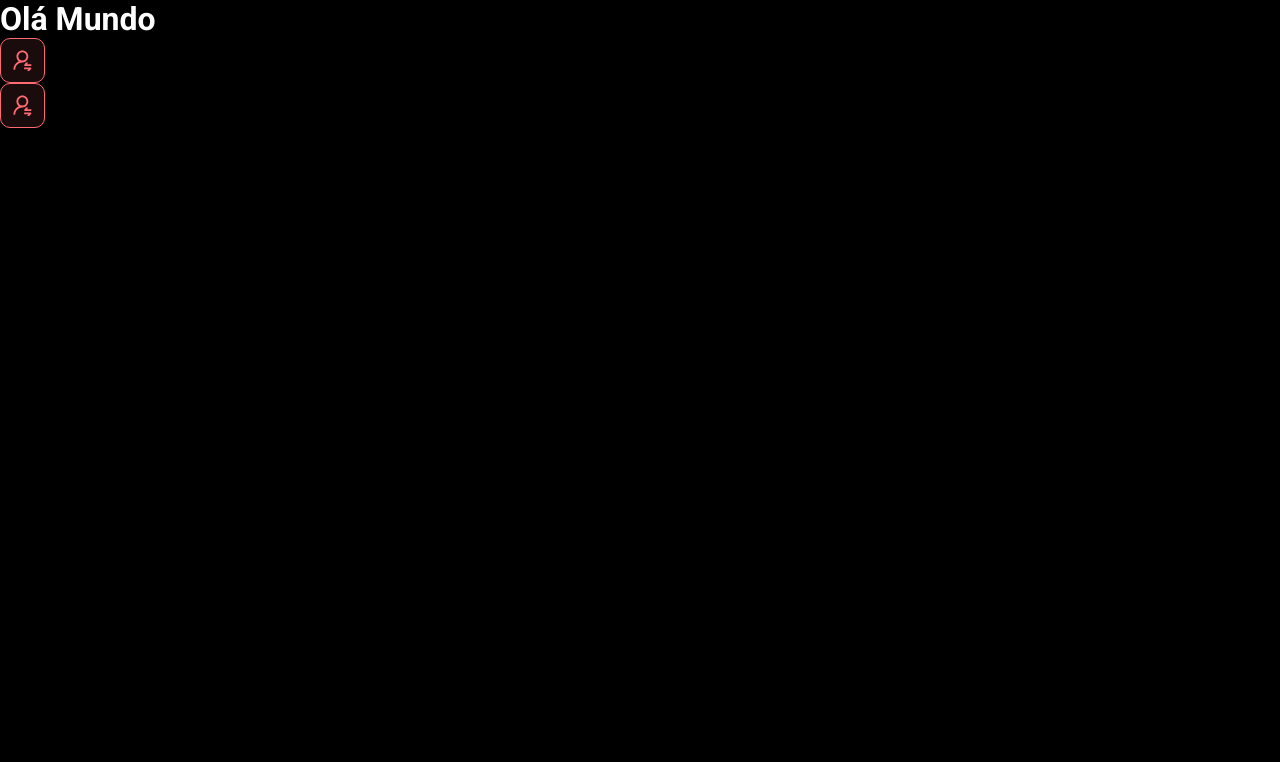
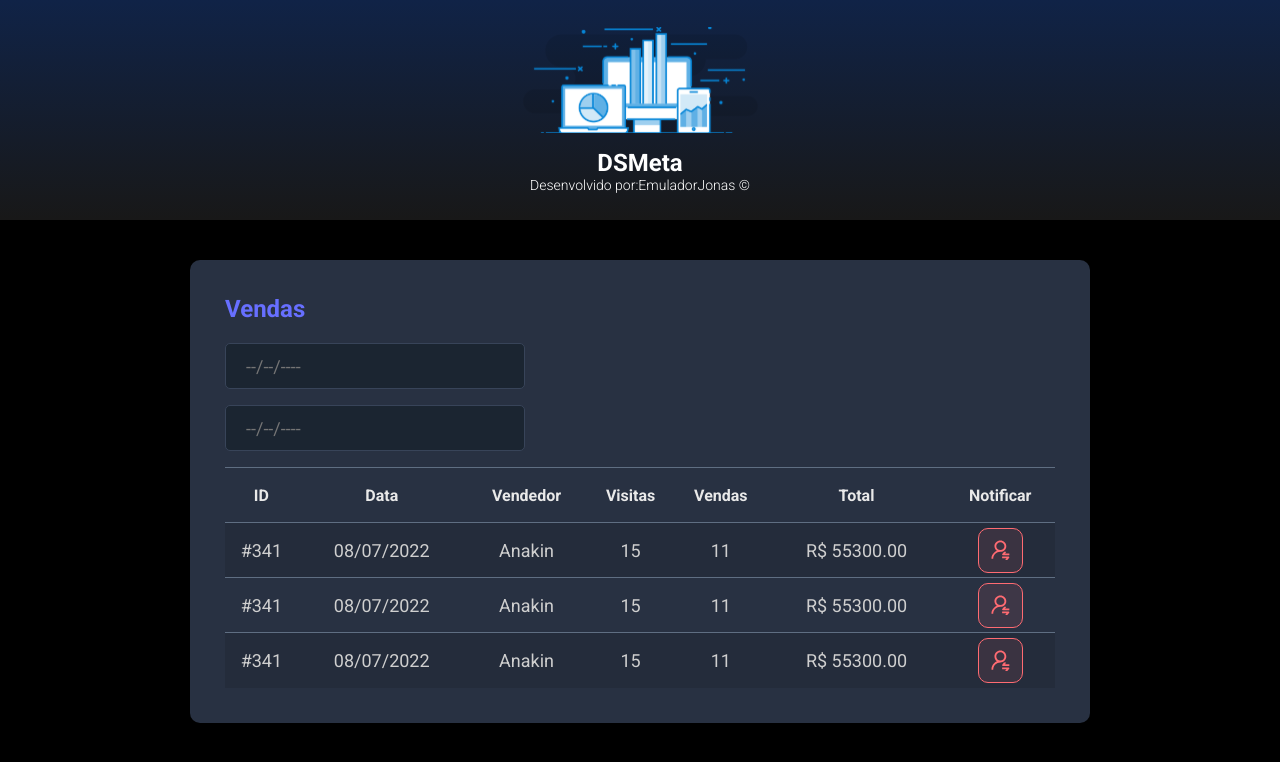
Before and after one commit to EmuladorJonas/Spring-React-Front-Back, a React (Vite) app in the folder frontend/: page / in a window 1280 px wide. Shown: the top 762 px of the page. Built offline with nearby package versions, Linux system fonts and the light colour scheme.

Commit message:
Other Components

```diff
--- a/frontend/src/App.tsx
+++ b/frontend/src/App.tsx
@@ -1,12 +1,18 @@
-import NotificationButton from "./components/NotificationButton"
+import Header from "./components/Header"
+import SalesCard from "./components/SalesCard"
 
 function App() {
   return (
     <>
-      <h1>Olá Mundo</h1>
+      <Header />
 
-      <NotificationButton></NotificationButton>
-      <NotificationButton></NotificationButton>
+      <main>
+        <section id="vendas">
+          <div className="controle_de_largura">
+            <SalesCard />
+          </div>
+        </section>
+      </main>
     </>
   )
 }
--- /dev/null
+++ b/frontend/src/components/Header/index.tsx
@@ -0,0 +1,21 @@
+import logo from '../../assets/img/logo.svg'
+import './styles.css'
+
+function Header() {
+    return (
+        <header>
+
+            <div className="logo_container">
+                <img src={logo} alt="DSMeta"/>
+                    <h1>DSMeta</h1>
+                    <p>
+                        Desenvolvido por:
+                        <a href="https://github.com/EmuladorJonas">EmuladorJonas &copy;</a>
+                    </p>
+            </div>
+
+        </header>
+    )
+}
+
+export default Header
--- /dev/null
+++ b/frontend/src/components/Header/styles.css
@@ -0,0 +1,27 @@
+header {
+    height: 220px;
+    background: linear-gradient(180deg, #102347 0%, #181818 100%);
+    display: flex;
+    align-items: center;
+    justify-content: center;
+}
+
+.logo_container {
+    display: flex;
+    flex-direction: column;
+    align-items: center;
+}
+
+.logo_container img {
+    width: 235px;
+}
+
+.logo_container h1 {
+    margin-top: 15px;
+    font-size: 24px;
+}
+
+.logo_container p {
+    font-size: 14px;
+    font-weight: 300;
+}
--- /dev/null
+++ b/frontend/src/components/SalesCard/index.tsx
@@ -0,0 +1,83 @@
+import NotificationButton from "../NotificationButton"
+import "./styles.css"
+
+function SalesCard() {
+  return (
+    <div className="cartão">
+      <h2>Vendas</h2>
+
+      <div>
+        <div className="container_da_entrada">
+          <input className="entrada" type="text" placeholder="--/--/----" />
+        </div>
+
+        <div className="container_da_entrada">
+          <input className="entrada" type="text" placeholder="--/--/----" />
+        </div>
+      </div>
+
+      <div>
+        <table className="tabela_de_vendas">
+          <thead>
+            <tr>
+              <th className="aparecer_992">ID</th>
+              <th className="aparecer_576">Data</th>
+              <th >Vendedor</th>
+              <th className="aparecer_992">Visitas</th>
+              <th className="aparecer_992">Vendas</th>
+              <th>Total</th>
+              <th>Notificar</th>
+            </tr>
+          </thead>
+
+          <tbody>
+            <tr>
+              <td className="aparecer_992">#341</td>
+              <td className="aparecer_576">08/07/2022</td>
+              <td>Anakin</td>
+              <td className="aparecer_992">15</td>
+              <td className="aparecer_992">11</td>
+              <td>R$ 55300.00</td>
+              <td>
+                <div className="btn_not_container">
+                  <NotificationButton />
+                </div>
+              </td>
+            </tr>
+
+            <tr>
+              <td className="aparecer_992">#341</td>
+              <td className="aparecer_576">08/07/2022</td>
+              <td>Anakin</td>
+              <td className="aparecer_992">15</td>
+              <td className="aparecer_992">11</td>
+              <td>R$ 55300.00</td>
+              <td>
+                <div className="btn_not_container">
+                  <NotificationButton />
+                </div>
+              </td>
+            </tr>
+
+            <tr>
+              <td className="aparecer_992">#341</td>
+              <td className="aparecer_576">08/07/2022</td>
+              <td>Anakin</td>
+              <td className="aparecer_992">15</td>
+              <td className="aparecer_992">11</td>
+              <td>R$ 55300.00</td>
+              <td>
+                <div className="btn_not_container">
+                  <NotificationButton />
+                </div>
+              </td>
+            </tr>
+          </tbody>
+        </table>
+      </div>
+    </div>
+
+  )
+}
+
+export default SalesCard
--- /dev/null
+++ b/frontend/src/components/SalesCard/styles.css
@@ -0,0 +1,98 @@
+.cartão {
+    background-color: #283142;
+    border-radius: 10px;
+    padding: 30px 10px;
+}
+
+.cartão h2 {
+    font-family: 'Roboto', sans-serif;
+    color: #676FFF;
+    font-size: 24px;
+    margin-bottom: 20px;
+}
+
+.entrada {
+    width: 100%;
+    height: 46px;
+    border: 1px solid #384459;
+    background-color: #1B2531;
+    color: #9AAABE;
+    padding: 0 20px;
+    font-size: 18px;
+    border-radius: 5px;
+}
+
+.container_da_entrada {
+    margin-bottom: 16px;
+    max-width: 300px;
+}
+
+.tabela_de_vendas {
+    width: 100%;
+    border-spacing: 0;
+    border-collapse: collapse;
+}
+
+.tabela_de_vendas thead {
+    height: 55px;
+    font-size: 16px;
+    color: #E9E9E9;
+    font-weight: 700;
+}
+
+.tabela_de_vendas tbody {
+    font-size: 14px;
+    color: #CFCFCF;
+    font-weight: 400;
+    text-align: center;
+}
+
+.tabela_de_vendas tr {
+    height: 74px;
+    border-top: 1px solid #5F6E82;
+}
+
+.tabela_de_vendas tbody tr:nth-child(odd) {
+    background-color: #242C3B;
+}
+
+.tabela_de_vendas tbody tr:hover>td {
+    background-color: #384459;
+}
+
+.btn_not_container {
+    display: flex;
+    justify-content: center;
+}
+
+.aparecer_576 {
+    display: none;
+}
+
+@media (min-width: 576px) {
+    .aparecer_576 {
+        display: table-cell;
+    }
+
+    .cartão {
+        padding: 35px;
+    }
+
+    .tabela_de_vendas tr {
+        height: 55px;
+    }
+
+    .tabela_de_vendas tbody {
+        font-size: 18px;
+    }
+}
+
+.aparecer_992 {
+    display: none;
+}
+
+@media (min-width: 992px) {
+    .aparecer_992 {
+        display: table-cell;
+    }
+}
--- a/frontend/src/index.css
+++ b/frontend/src/index.css
@@ -1,18 +1,31 @@
 @import url('https://fonts.googleapis.com/css2?family=Roboto:wght@300;400;700&display=swap');
 
-*{
+* {
     font-family: 'Roboto', sans-serif;
     box-sizing: border-box;
     margin: 0;
     padding: 0;
 }
 
-a, a:hover, a:visited{
+a,
+a:hover,
+a:visited {
     color: unset;
     text-decoration: none;
 }
 
-body, html{
+body,
+html {
     color: #ffffff;
     background-color: #000000;
 }
+
+.controle_de_largura {
+    width: 100%;
+    max-width: 900px;
+    margin: 0 auto;
+}
+
+#vendas {
+    padding: 40px 10px;
+}
```
Also changed, not shown: frontend/src/assets/img/logo.svg (added).
